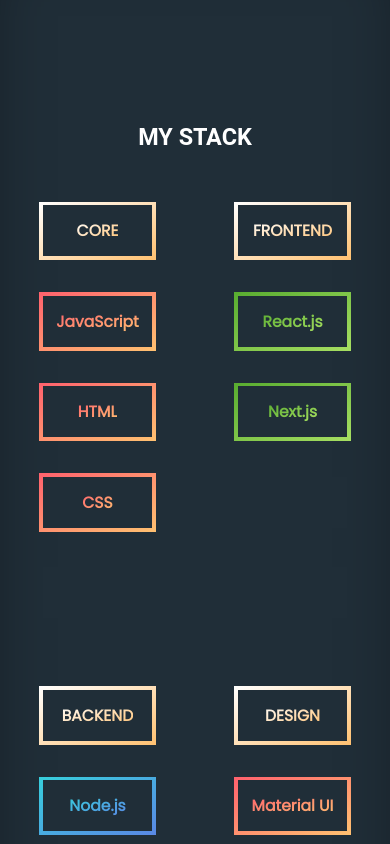
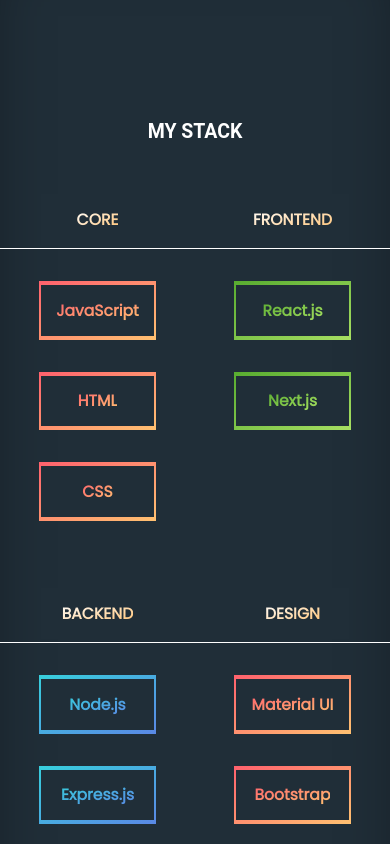
Before and after one commit to O-K-G/devpage, a Next.js app: page / in a window 390 px wide. Shown: the part 1880-2724 px from the top of the page. Built offline with nearby package versions, Linux system fonts and the light colour scheme; a web font is replaced by a local one.

Commit message:
Table visual update.

```diff
--- a/components/table/table.module.css
+++ b/components/table/table.module.css
@@ -2,7 +2,7 @@
   display: flex;
   flex-flow: row wrap;
   justify-content: center;
-  align-items: center;
+  align-items: flex-start;
   align-content: flex-start;
   margin-top: 25vh;
   width: 100%;
@@ -21,23 +21,3 @@
   width: 100%;
   padding: 0 16px 0 16px;
 }
-
-@media only screen and (max-width: 900px) {
-  .title {
-    font-size: 6vw;
-    max-height: 7vw;
-  }
-}
-
-@media only screen and (max-width: 500px) {
-  .mainContainer {
-    padding-bottom: 80vh;
-  }
-}
-
-@media only screen and (max-width: 300px) {
-  .title {
-    font-size: 7vw;
-    max-height: 8vw;
-  }
-}
--- a/components/table/tableGroup.js
+++ b/components/table/tableGroup.js
@@ -5,6 +5,7 @@
   return (
     <ul className={classes.groupsContainer}>
       <TableItem
+        title={true}
         background={props.groupTitleBackground}
         itemsText={props.groupTitleText}
       />
--- a/components/table/tableGroup.module.css
+++ b/components/table/tableGroup.module.css
@@ -6,7 +6,12 @@
   align-content: center;
   padding: 0;
   list-style-type: none;
-    width: 9%;
+}
+
+@media only screen and (max-width: 1024px) {
+  .groupsContainer {
+    width: 10%;
+  }
 }
 
 @media only screen and (max-width: 900px) {
--- a/components/table/tableItem.js
+++ b/components/table/tableItem.js
@@ -7,9 +7,12 @@
 
   const style = {
     items: {
-      backgroundImage: props.background,
+      backgroundImage: !props.title && props.background,
       transform: !hover ? "scale(1)" : "scale(1.5)",
       zIndex: !hover ? 0 : 1,
+      display: !props.itemsText && "none",
+      width: props.title && "100%",
+      borderBottom: props.title && "1px solid #ffffff"
     },
     textBackground: {
       backgroundColor: !hover ? "#202E38" : "transparent",
@@ -17,7 +20,6 @@
     itemsText: {
       WebkitTextFillColor: !hover ? "transparent" : "#202E38",
       backgroundImage: props.background,
-     // fontSize: props.itemsText?.length > 20 && "0.8vw"
     },
   };
 
--- a/components/table/tableItem.module.css
+++ b/components/table/tableItem.module.css
@@ -9,7 +9,6 @@
 }
 
 .items {
-  flex: 1 1 1rem;
   margin: 16px;
   width: 8vw;
   min-height: 5vw;
@@ -44,7 +43,7 @@
 @media only screen and (max-width: 900px) {
   .items {
     width: 15vw;
-    min-height: 9vw;
+    height: 9vw;
   }
 
   .textBackground {
@@ -63,11 +62,11 @@
 @media only screen and (max-width: 500px) {
   .items {
     width: 30vw;
-    min-height: 15vw;
+    height: 15vw;
   }
 
   .textBackground {
-    width: 28vw;
+    width: 29vw;
     height: 13vw;
   }
 
```
Lines whose indentation alone changed are shown as unchanged.
